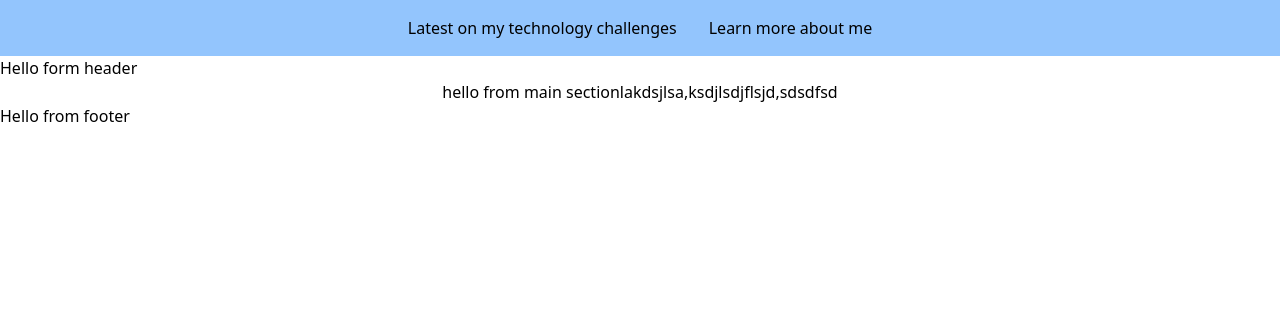
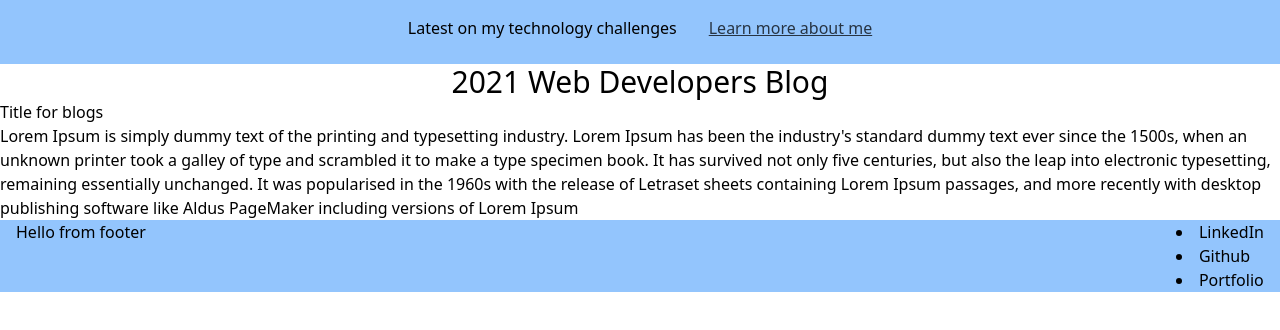
Before and after one commit to Cstopyak/colbysBlog, a React (Create React App) app in the folder client/: page / in a window 1280 px wide. Shown: the top 330 px of the page. Built offline with nearby package versions, Linux system fonts and the light colour scheme.

Commit message:
rough draft

```diff
--- a/client/src/App.js
+++ b/client/src/App.js
@@ -5,7 +5,7 @@ import Nav from './components/views/Nav';
 import Header from './components/views/Header';
 import BlogContent from './components/views/BlogContent';
 import Footer from './components/views/Footer';
-// import "bootstrap/dist/css/bootstrap.min.css";
+
 function App() {
   return (
     <div className="App">
--- a/client/src/components/views/BlogContent.js
+++ b/client/src/components/views/BlogContent.js
@@ -3,10 +3,20 @@ import React from 'react'
 const BlogContent = () => {
     return (
         <div className="md:container md:mx-auto flex justify-center ...  ">
-            hello from main section
-            <div>lakdsjlsa</div>
-            <div>,ksdjlsdjflsjd</div>
-            <div>,sdsdfsd</div>
+
+            <div className="about">
+                <h2 className="title">
+                    Title for blogs
+                </h2>
+
+                <div className="description">
+                    <p>
+                        Lorem Ipsum is simply dummy text of the printing and typesetting industry. Lorem Ipsum has been the industry's standard dummy text ever since the 1500s, when an unknown printer took a galley of type and scrambled it to make a type specimen book. It has survived not only five centuries, but also the leap into electronic typesetting, remaining essentially unchanged. It was popularised in the 1960s with the release of Letraset sheets containing Lorem Ipsum passages, and more recently with desktop publishing software like Aldus PageMaker including versions of Lorem Ipsum
+                    </p>
+                </div>
+            </div>
+
+
         </div>
     )
 }
--- a/client/src/components/views/Footer.js
+++ b/client/src/components/views/Footer.js
@@ -2,8 +2,14 @@ import React from 'react'
 
 const Footer = () => {
     return (
-        <div>
-            Hello from footer
+        <div className="relative flex justify-between bg-blue-300 md:container md:mx-auto ">
+            <div className="pl-4 rights">Hello from footer</div>
+            <div className="pr-4 media">
+                <li> <a href="">LinkedIn</a></li>
+                <li> <a href="">Github</a></li>
+                <li> <a href="">Portfolio</a></li>
+
+            </div>
         </div>
     )
 }
--- a/client/src/components/views/Header.js
+++ b/client/src/components/views/Header.js
@@ -2,8 +2,10 @@ import React from 'react'
 
 const Header = () => {
     return (
-        <div>
-            Hello form header
+        <div className="flex justify-center md:container md:mx-auto">
+            <h1 className="text-3xl">
+                2021 Web Developers Blog
+            </h1>
         </div>
     )
 }
--- a/client/src/components/views/Nav.js
+++ b/client/src/components/views/Nav.js
@@ -6,7 +6,7 @@ import { Link } from 'react-router-dom';
 
 const Nav = () => {
     return (
-        <div className=" bg-blue-300 md:container md:mx-auto flex justify-center ...">
+        <div className="flex justify-center h-16 bg-blue-300 md:container md:mx-auto">
 
             <div className="p-4">
                 <h2>Latest on my technology challenges
@@ -14,7 +14,7 @@ const Nav = () => {
                 </h2>
             </div>
 
-            <div className="p-4">
+            <div className="p-4 underline animate-pulse">
                 <h2>
                     <a href ="/">Learn more about me</a>
 
```
